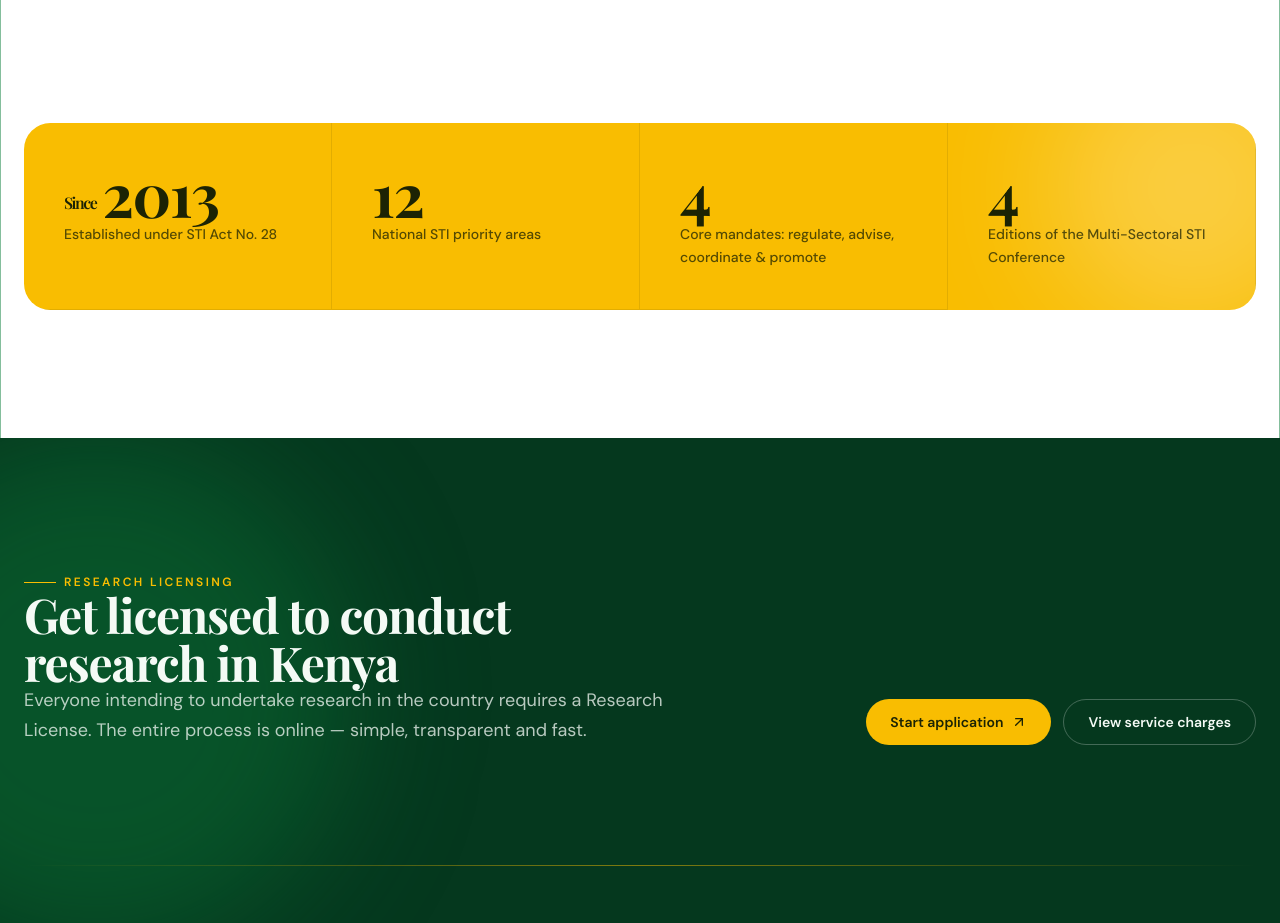
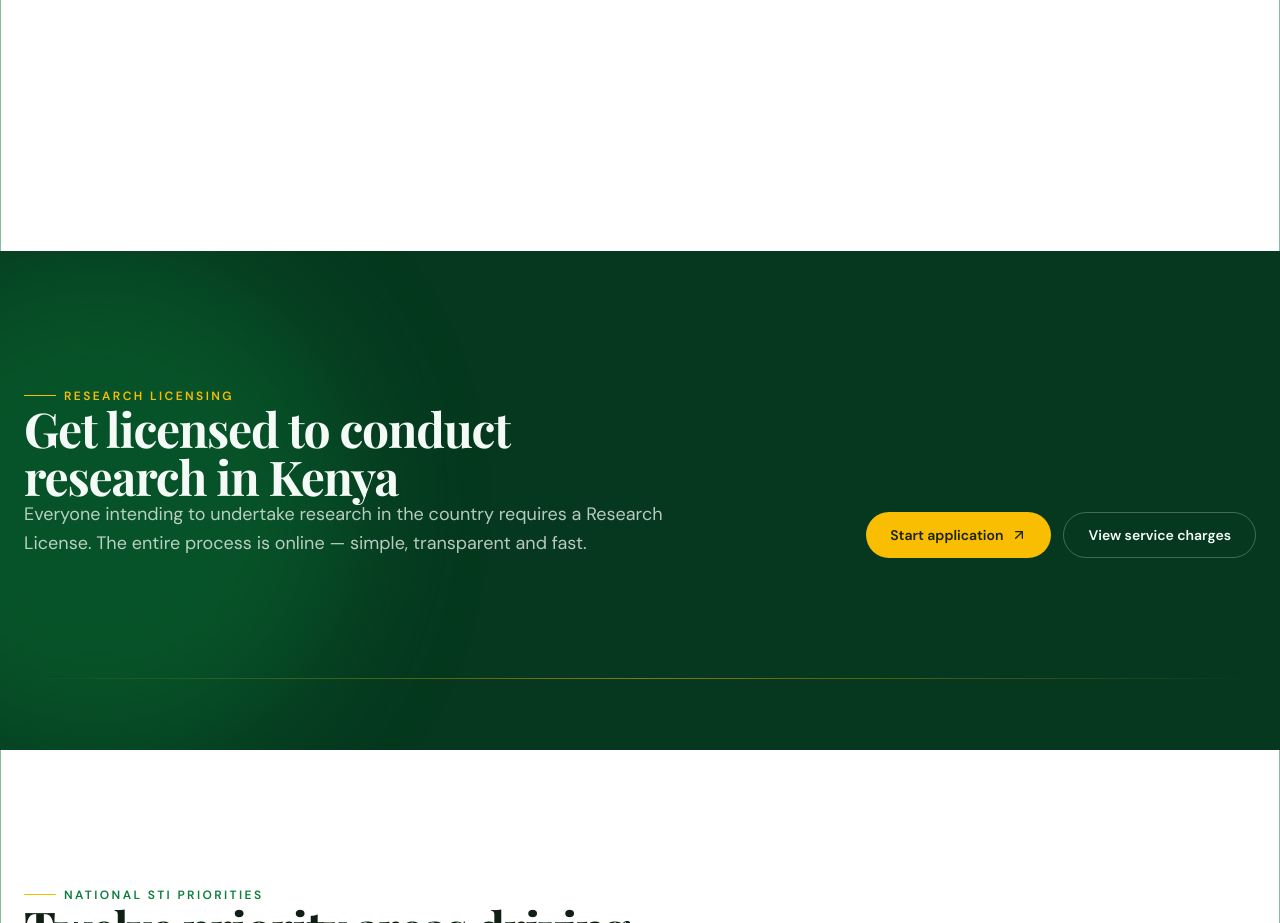
Before and after one commit to programmingzest/NACOSTI-WEBSITE, a React (Vite) app: page /app in a window 1280 px wide. Shown: the part 2560-3483 px from the top of the page. Built offline with nearby package versions, Linux system fonts and the light colour scheme; a web font is replaced by a local one.

Commit message:
Remove AI looking  data from StatsBand
Removed hardcoded statistics from StatsBand component.

```diff
--- a/src/components/StatsBand.tsx
+++ b/src/components/StatsBand.tsx
@@ -1,11 +1,5 @@
 import { useEffect, useRef, useState } from 'react'
 
-const stats = [
-  { value: 2013, label: 'Established under STI Act No. 28', prefix: 'Since ' },
-  { value: 12, label: 'National STI priority areas' },
-  { value: 4, label: 'Core mandates: regulate, advise, coordinate & promote' },
-  { value: 4, label: 'Editions of the Multi-Sectoral STI Conference' },
-]
 
 function Counter({ value, start }: { value: number; start: boolean }) {
   const [display, setDisplay] = useState(value > 1000 ? value - 40 : 0)
@@ -59,20 +53,7 @@ export function StatsBand() {
           className="pointer-events-none absolute -right-20 -top-20 size-72 rounded-full bg-white/25 blur-3xl"
           aria-hidden="true"
         />
-        {stats.map((stat) => (
-          <div
-            key={stat.label}
-            className="relative border-accent-foreground/10 p-8 md:p-10 [&:not(:last-child)]:border-b sm:[&:nth-child(odd)]:border-r lg:border-b-0 lg:[&:not(:last-child)]:border-r"
-          >
-            <p className="font-display text-5xl font-extrabold tracking-tight text-accent-foreground tabular-nums md:text-6xl">
-              {stat.prefix ? <span className="mr-1 text-base font-semibold align-middle">{stat.prefix}</span> : null}
-              <Counter value={stat.value} start={start} />
-            </p>
-            <p className="mt-3 max-w-[16rem] text-sm font-medium leading-relaxed text-accent-foreground/75">
-              {stat.label}
-            </p>
-          </div>
-        ))}
+
       </div>
     </section>
   )
```
